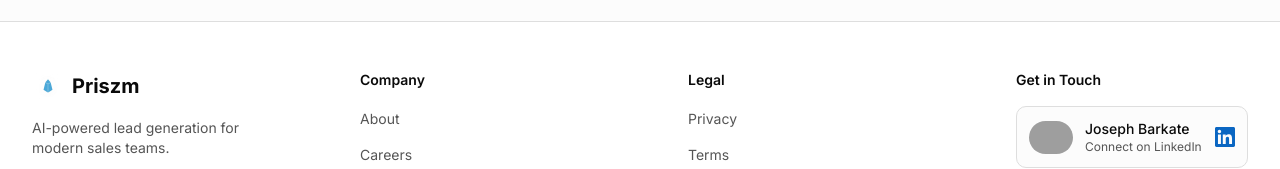
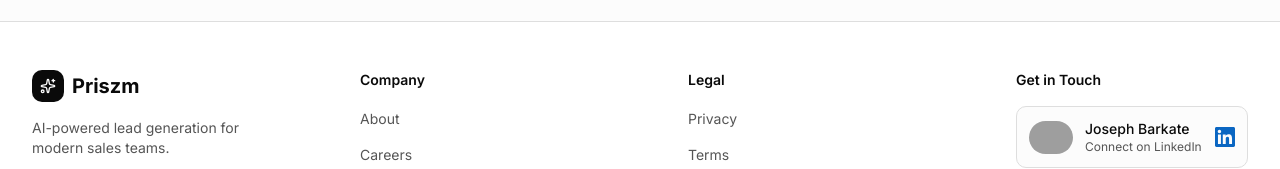
Before and after one commit to VPSciences/Priszm, a Next.js app: page /terms in a window 1280 px wide. Shown: the part 1466-1635 px from the top of the page. Built offline with nearby package versions, Linux system fonts and the light colour scheme; grey boxes are pictures that could not be loaded.

Commit message:
revert: restore original Sparkles icon logo in header and footer

```diff
--- a/components/footer.tsx
+++ b/components/footer.tsx
@@ -1,6 +1,6 @@
 import Link from 'next/link'
 import Image from 'next/image'
-import { Mail } from 'lucide-react'
+import { Mail, Sparkles } from 'lucide-react'
 
 const footerLinks = {
   Company: [
@@ -23,13 +23,9 @@ export function Footer() {
           {/* Logo and description */}
           <div className="col-span-2 md:col-span-1">
             <Link href="/" className="flex items-center gap-2">
-              <Image
-                src="/priszm-logo.jpg"
-                alt="Priszm"
-                width={32}
-                height={32}
-                className="rounded-lg"
-              />
+              <div className="flex items-center justify-center w-8 h-8 rounded-lg bg-foreground">
+                <Sparkles className="w-4 h-4 text-background" />
+              </div>
               <span className="text-xl font-bold text-foreground">Priszm</span>
             </Link>
             <p className="mt-4 text-sm text-muted-foreground">
--- a/components/header.tsx
+++ b/components/header.tsx
@@ -2,9 +2,8 @@
 
 import { useState } from 'react'
 import Link from 'next/link'
-import Image from 'next/image'
 import { Button } from '@/components/ui/button'
-import { Menu, X } from 'lucide-react'
+import { Menu, X, Sparkles } from 'lucide-react'
 
 const navigation = [
   { name: 'Capabilities', href: '#capabilities' },
@@ -21,13 +20,9 @@ export function Header() {
       <nav className="mx-auto flex max-w-7xl items-center justify-between px-6 py-4 lg:px-8">
         <div className="flex lg:flex-1">
           <Link href="/" className="flex items-center gap-2 -m-1.5 p-1.5">
-            <Image
-              src="/priszm-logo.jpg"
-              alt="Priszm"
-              width={32}
-              height={32}
-              className="rounded-lg"
-            />
+            <div className="flex items-center justify-center w-8 h-8 rounded-lg bg-foreground">
+              <Sparkles className="w-4 h-4 text-background" />
+            </div>
             <span className="text-xl font-bold text-foreground">Priszm</span>
           </Link>
         </div>
```
